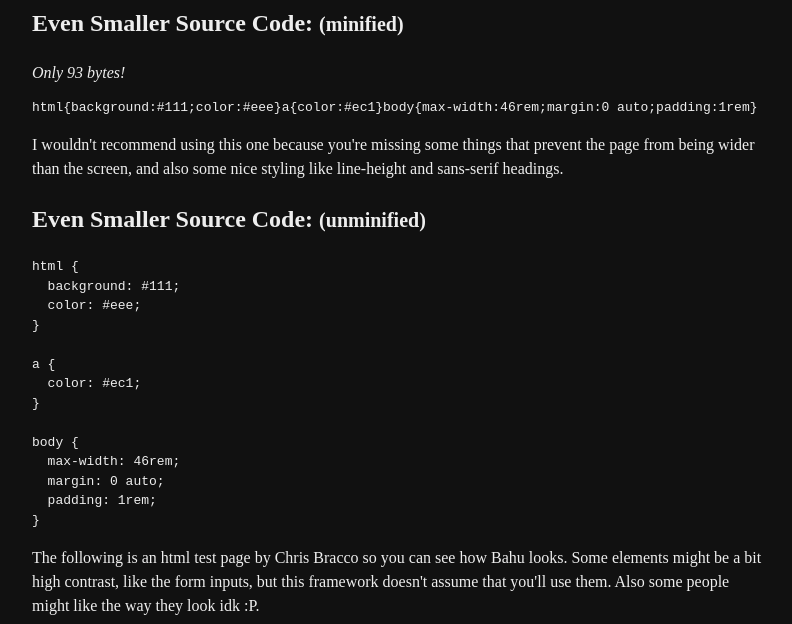
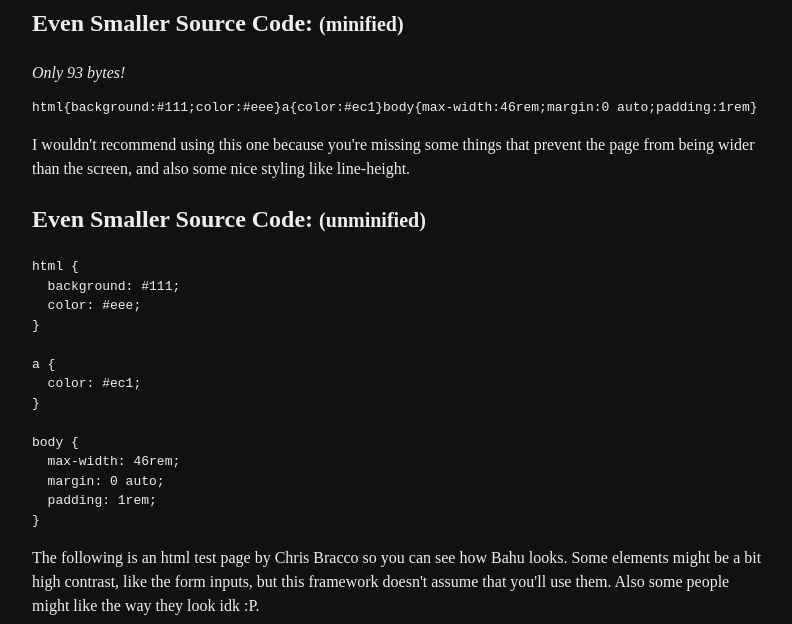
Before and after one commit to Kimeiga/bahu, a plain HTML site: page index.html in a window 1280 px wide. Shown: the part 1380-2004 px from the top of the page, without its empty margins (240-1032 px from the left). Drawn offline with Linux system fonts and the light colour scheme.

Commit message:
no more sans-serif headings

```diff
--- a/index.html
+++ b/index.html
@@ -46,7 +46,7 @@ pre {
 <h2><strong>Even Smaller</strong> Source Code: <small>(minified)</small></h2>
           <em>Only 93 bytes!</em>
           <pre><code>html{background:#111;color:#eee}a{color:#ec1}body{max-width:46rem;margin:0 auto;padding:1rem}</code></pre>
-          <p>I wouldn't recommend using this one because you're missing some things that prevent the page from being wider than the screen, and also some nice styling like line-height and sans-serif headings.</p>
+          <p>I wouldn't recommend using this one because you're missing some things that prevent the page from being wider than the screen, and also some nice styling like line-height.</p>
           <h2><strong>Even Smaller</strong> Source Code: <small>(unminified)</small></h2>
           <pre><code>html {
   background: #111;
```
